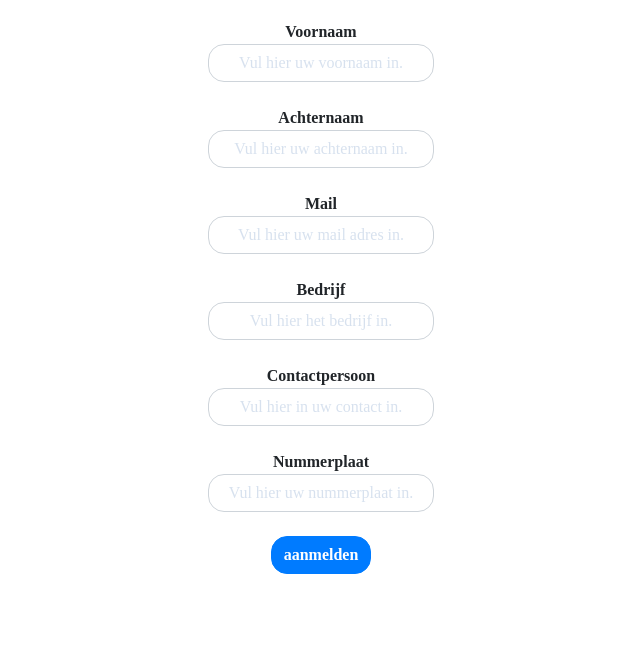
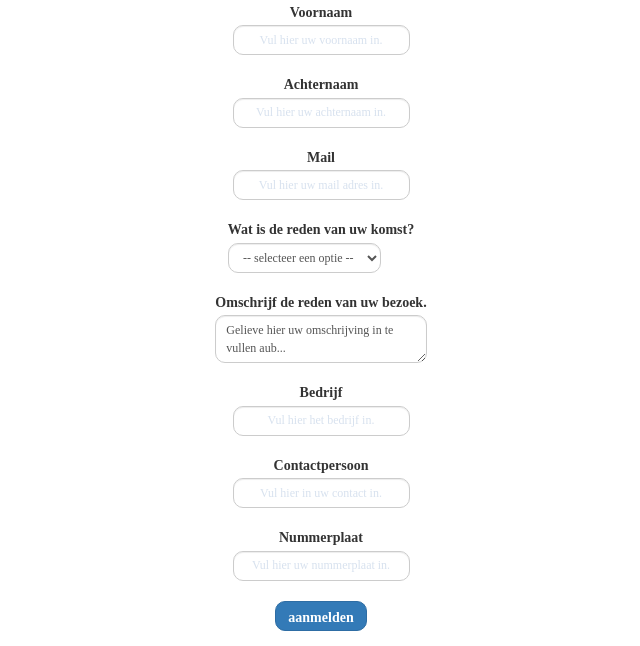
Before and after one commit to printFdesmet/guest_portal, a Flask app: page / in a window 1280 px wide. Shown: the part 480-1126 px from the top of the page, without its empty margins (319-959 px from the left). Before the commit the page ends 1074 px from the top, so only its background shows below. Run offline with Flask 2, Linux system fonts and the light colour scheme; some libraries are stand-ins or nearby versions.

Commit message:
adding dropdown

```diff
--- a/app.py
+++ b/app.py
@@ -3,8 +3,6 @@ import os
 import os.path
 import subprocess, sys
 
-from pypsrp.powershell import PowerShell, RunspacePool
-from pypsrp.wsman import WSMan
 from flask import Flask, render_template, request, redirect, url_for
 
 app = Flask(__name__)
--- a/templates/home.html
+++ b/templates/home.html
@@ -6,16 +6,13 @@
     <title>Skylux Guest Portal</title>
     <link rel="stylesheet" href="https://stackpath.bootstrapcdn.com/bootstrap/4.3.1/css/bootstrap.min.css">
     <link rel="stylesheet" href="https://maxcdn.bootstrapcdn.com/font-awesome/4.7.0/css/font-awesome.min.css">
+    <link rel="stylesheet" href="https://maxcdn.bootstrapcdn.com/bootstrap/3.4.1/css/bootstrap.min.css">
+    <script src="https://ajax.googleapis.com/ajax/libs/jquery/3.4.1/jquery.min.js"></script>
+    <script src="https://maxcdn.bootstrapcdn.com/bootstrap/3.4.1/js/bootstrap.min.js"></script>
     <script src="https://ajax.googleapis.com/ajax/libs/jquery/3.3.1/jquery.min.js"></script>
     <script src="https://cdnjs.cloudflare.com/ajax/libs/popper.js/1.14.7/umd/popper.min.js"></script>
     <script src="https://stackpath.bootstrapcdn.com/bootstrap/4.3.1/js/bootstrap.min.js"></script>
     <style>
-        .bs-example {
-            margin: 20px;
-            text-align: center;
-            display: block;
-        }
-
         .form-group {
             text-align: center;
             display: block;
@@ -33,41 +30,80 @@
             opacity: 0.5;
         }
 
+        .form-control option {
+            text-align: center;
+        }
+
         .form-rounded {
             border-radius: 1rem;
         }
+
+        #dropdown {
+            width: inherit;
+            display: block;
+            align-self: center;
+        }
+
+        .form-text {
+            -moz-box-sizing: border-box;
+            -webkit-box-sizing: border-box;
+            box-sizing: border-box;
+        }
+
+        select {
+        {#width: 400px;#} text-align-last: center;
+        }
+
     </style>
 </head>
 <body>
 <header>
     <img id="skylux_logo" src="../static/image/skylux_logo.jpg">
 </header>
-<div class="bs-example">
+<div class="container form-text">
     <form action="guest" method="post">
         <div class="form-group">
             <label for="surname" style="font-family: cursive"><strong>Voornaam</strong>
-                <input name="surname" type="text" class="form-control form-rounded"
+                <input name="surname" type="text" class="form-control form-rounded input-sm form-text"
                        placeholder="Vul hier uw voornaam in."
                        style="text-align: center" required>
             </label>
         </div>
         <div class="form-group">
             <label for="name" style="font-family: cursive"><strong>Achternaam</strong>
-                <input name="name" type="text" class="form-control form-rounded"
+                <input name="name" type="text" class="form-control form-rounded input-sm form-text"
                        placeholder="Vul hier uw achternaam in."
                        style="text-align: center" required>
             </label>
         </div>
         <div class="form-group">
             <label for="mail" style="font-family: cursive"><strong>Mail</strong>
-                <input name="mail" type="email" class="form-control form-rounded"
+                <input name="mail" type="email" class="form-control form-rounded input-sm form-text"
                        placeholder="Vul hier uw mail adres in."
                        style="text-align: center" required>
             </label>
         </div>
         <div class="form-group">
+            <label for="dropdown" style="font-family: cursive"><strong>Wat is de reden van uw komst?</strong>
+                <select id="dropdown" name="dropdown " class="form-control form-rounded input-sm form-text" required>
+                    <option disabled selected value>-- selecteer een optie --</option>
+                    <option value="Consultant">Consultant</option>
+                    <option value="Aannemer">Aannemer</option>
+                    <option value="Klant">Klant</option>
+                    <option value="Bezoeker">Bezoeker</option>
+                    <option value="Jobstudent">Jobstudent</option>
+                    <option value="Andere">Andere</option>
+                </select>
+            </label>
+        </div>
+        <div class="form-group">
+            <label style="font-family: cursive"><strong>Omschrijf de reden van uw bezoek.</strong>
+                <textarea class="form-control form-rounded input-sm form-text">Gelieve hier uw omschrijving in te vullen aub...</textarea>
+            </label>
+        </div>
+        <div class="form-group">
             <label for="company" style="font-family: cursive"><strong>Bedrijf</strong>
-                <input name="company" type="text" class="form-control form-rounded"
+                <input name="company" type="text" class="form-control form-rounded input-sm form-text"
                        placeholder="Vul hier het bedrijf in."
                        style="text-align: center">
             </label>
@@ -75,19 +111,21 @@
 
         <div class="form-group">
             <label for="contact_person" style="font-family: cursive"><strong>Contactpersoon</strong>
-                <input name="contact_person" type="text" class="form-control form-rounded"
+                <input name="contact_person" type="text" class="form-control form-rounded input-sm form-text"
                        placeholder="Vul hier in uw contact in." required style="text-align: center">
             </label>
         </div>
         <div class="form-group">
             <label for="number_plate" style="font-family: cursive"><strong>Nummerplaat</strong>
-                <input name="number_plate" type="text" class="form-control form-rounded"
+                <input name="number_plate" type="text" class="form-control form-rounded input-sm form-text"
                        placeholder="Vul hier uw nummerplaat in."
                        style="text-align: center">
             </label>
         </div>
-        <button type="submit" class="btn btn-primary form-rounded" style="font-family: cursive">
-            <strong>aanmelden</strong></button>
+        <div class="form-group">
+            <button type="submit" class="btn btn-primary form-rounded input-sm" style="font-family: cursive">
+                <strong>aanmelden</strong></button>
+        </div>
     </form>
 </div>
 </body>
```
Also changed, not shown: static/javascript/main.js (+7 -15 lines).
